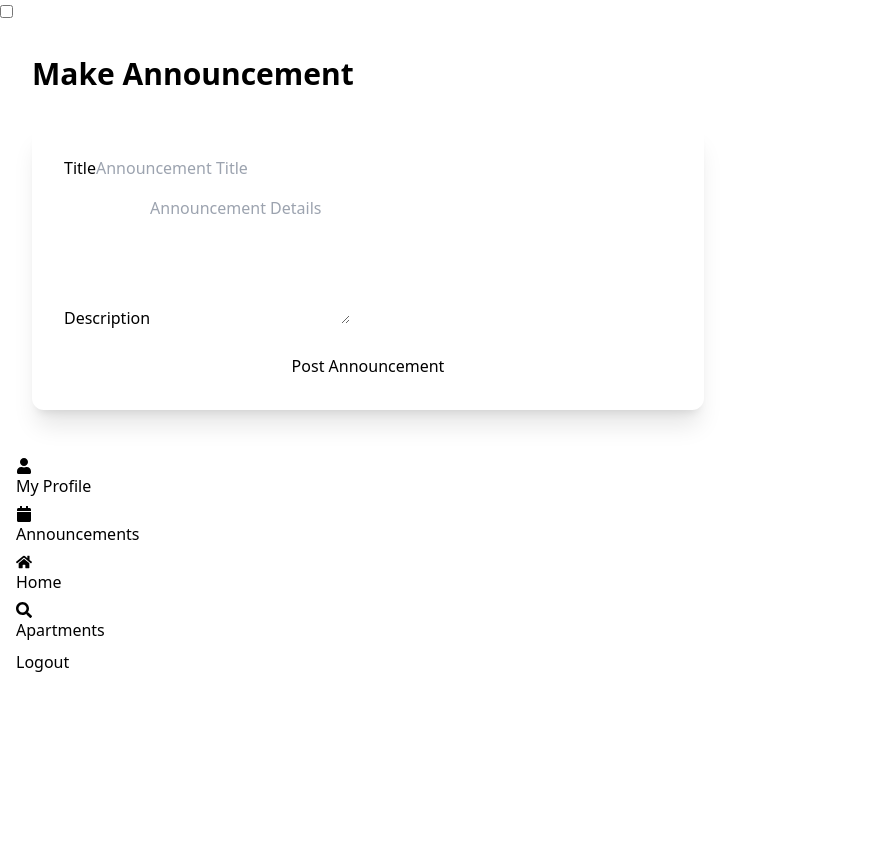
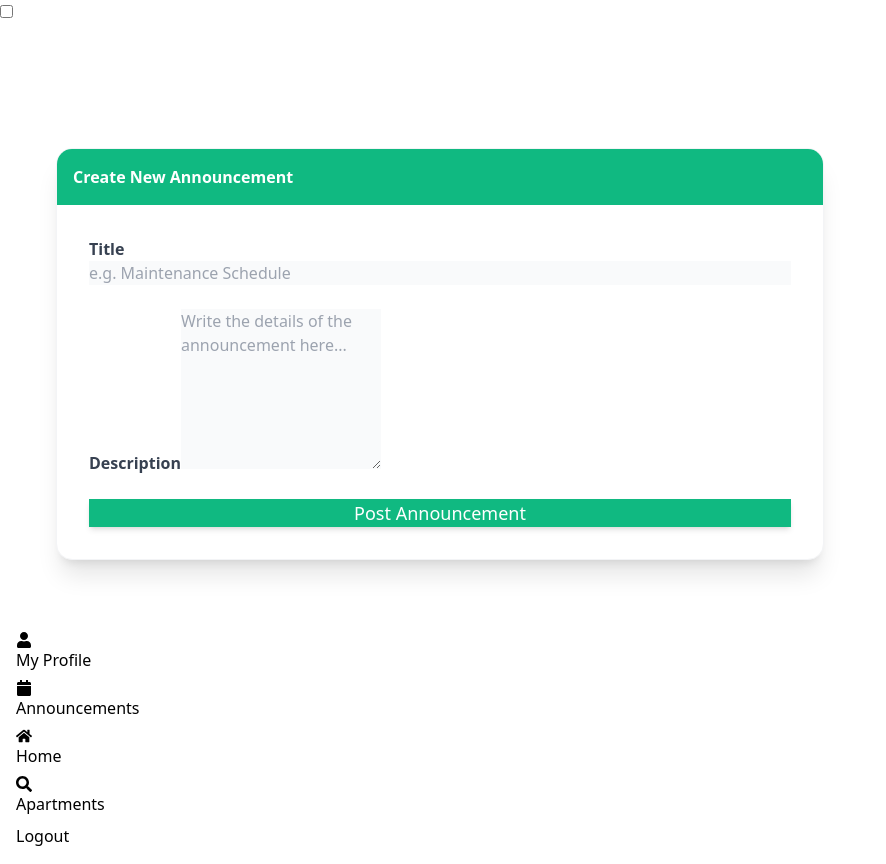
Before and after one commit to MahinAnowar/building-management-system-client, a React (Vite) app: page /dashboard/makeAnnouncement in a window 1280 px wide. Shown: the whole page, without its empty margins (0-886 px from the left). Before the commit the page ends 800 px from the top, so only its background shows below. Built offline with nearby package versions, Linux system fonts and the light colour scheme; no server answers.

Commit message:
dashboard updated

```diff
--- a/src/hooks/useAxiosSecure.jsx
+++ b/src/hooks/useAxiosSecure.jsx
@@ -4,7 +4,7 @@ import { useNavigate } from "react-router-dom";
 import useAuth from "./useAuth";
 
 const axiosSecure = axios.create({
-    baseURL: 'https://building-management-system-server-eight.vercel.app/', // TODO: Update with deployed URL later
+    baseURL: import.meta.env.VITE_API_URL || 'http://localhost:5000',
     withCredentials: true
 });
 
--- a/src/layouts/Dashboard.jsx
+++ b/src/layouts/Dashboard.jsx
@@ -1,4 +1,4 @@
-import { NavLink, Outlet } from "react-router-dom";
+import { NavLink, Outlet, useNavigate } from "react-router-dom";
 import useRole from "../hooks/useRole";
 import { FaAd, FaBook, FaCalendar, FaHome, FaList, FaSearch, FaUser, FaUsers, FaUtensils, FaWallet } from 'react-icons/fa';
 import useAuth from "../hooks/useAuth";
@@ -6,6 +6,15 @@ import useAuth from "../hooks/useAuth";
 const Dashboard = () => {
     const [role, roleLoading] = useRole();
     const { user, logOut } = useAuth();
+    const navigate = useNavigate();
+
+    const handleLogout = () => {
+        logOut()
+            .then(() => {
+                navigate('/');
+            })
+            .catch(error => console.error(error));
+    }
 
     // While loading role, we might show a spinner or nothing.
     // For smoother UX, maybe show skeleton.
@@ -45,7 +54,7 @@ const Dashboard = () => {
                     <div className="divider"></div>
                     <li><NavLink to="/"><FaHome></FaHome> Home</NavLink></li>
                     <li><NavLink to="/apartment"><FaSearch></FaSearch> Apartments</NavLink></li>
-                    <li><button onClick={logOut}>Logout</button></li>
+                    <li><button onClick={handleLogout}>Logout</button></li>
                 </ul>
 
             </div>
--- a/src/pages/Dashboard/Admin/AgreementRequests.jsx
+++ b/src/pages/Dashboard/Admin/AgreementRequests.jsx
@@ -54,7 +54,7 @@ const AgreementRequests = () => {
         <div>
             <h2 className="text-3xl font-bold mb-8">Agreement Requests</h2>
             <div className="overflow-x-auto">
-                <table className="table">
+                <table className="table table-zebra w-full">
                     <thead>
                         <tr>
                             <th>User Name</th>
--- a/src/pages/Dashboard/Admin/MakeAnnouncement.jsx
+++ b/src/pages/Dashboard/Admin/MakeAnnouncement.jsx
@@ -34,36 +34,47 @@ const MakeAnnouncement = () => {
     };
 
     return (
-        <div>
-            <h2 className="text-3xl font-bold mb-8">Make Announcement</h2>
-            <form onSubmit={handleSubmit} className="max-w-2xl bg-base-100 shadow-xl p-8 rounded-xl">
-                <div className="form-control mb-4">
+        <div className="p-6">
+            <h2 className="text-3xl font-bold mb-8 text-white">Make Announcement</h2>
+            <div className="max-w-3xl bg-white shadow-xl rounded-2xl overflow-hidden border border-gray-100">
+                <div className="bg-emerald-500 p-4">
+                    <h3 className="text-white font-semibold flex items-center gap-2">
+                        Create New Announcement
+                    </h3>
+                </div>
+                <form onSubmit={handleSubmit} className="p-8 space-y-6">
+                    <div className="form-control">
                         <label className="label">
-                        <span className="label-text">Title</span>
+                            <span className="label-text font-bold text-gray-700">Title</span>
                         </label>
                         <input
                             type="text"
-                        placeholder="Announcement Title"
-                        className="input input-bordered"
+                            placeholder="e.g. Maintenance Schedule"
+                            className="input input-bordered w-full focus:outline-none focus:border-emerald-500 bg-gray-50 text-gray-900"
                             required
                             value={title}
                             onChange={(e) => setTitle(e.target.value)}
                         />
                     </div>
-                <div className="form-control mb-6">
+                    <div className="form-control">
                         <label className="label">
-                        <span className="label-text">Description</span>
+                            <span className="label-text font-bold text-gray-700">Description</span>
                         </label>
                         <textarea
-                        className="textarea textarea-bordered h-32"
-                        placeholder="Announcement Details"
+                            className="textarea textarea-bordered h-40 focus:outline-none focus:border-emerald-500 bg-gray-50 text-gray-900 text-base"
+                            placeholder="Write the details of the announcement here..."
                             required
                             value={description}
                             onChange={(e) => setDescription(e.target.value)}
                         ></textarea>
                     </div>
-                <button className="btn btn-primary w-full">Post Announcement</button>
+                    <div className="form-control mt-4">
+                        <button className="btn bg-emerald-500 hover:bg-emerald-600 text-white border-none w-full text-lg shadow-md">
+                            Post Announcement
+                        </button>
+                    </div>
                 </form>
+            </div>
         </div>
     );
 };
--- a/src/pages/Dashboard/Admin/ManageCoupons.jsx
+++ b/src/pages/Dashboard/Admin/ManageCoupons.jsx
@@ -9,7 +9,7 @@ const ManageCoupons = () => {
     const { data: coupons = [], refetch } = useQuery({
         queryKey: ['coupons'],
         queryFn: async () => {
-            const res = await axiosSecure.get('/coupons');
+            const res = await axiosSecure.get('/admin/coupons');
             return res.data;
         }
     });
@@ -24,7 +24,8 @@ const ManageCoupons = () => {
         const couponData = {
             code,
             discount: parseFloat(discount),
-            description
+            description,
+            isAvailable: true
         };
 
         try {
--- a/src/pages/Dashboard/Common/MyProfile.jsx
+++ b/src/pages/Dashboard/Common/MyProfile.jsx
@@ -6,7 +6,7 @@ const MyProfile = () => {
     const { user } = useAuth();
     const axiosSecure = useAxiosSecure();
 
-    const { data: agreement } = useQuery({
+    const { data: agreements = [] } = useQuery({
         queryKey: ['agreement', user?.email],
         enabled: !!user?.email,
         queryFn: async () => {
@@ -15,7 +15,9 @@ const MyProfile = () => {
         }
     });
 
-    const isMember = agreement && agreement.status === 'checked'; // Simplified check, ideally rely on role or status
+    // Find the valid accepted agreement
+    const agreement = agreements.find(a => a.status === 'checked');
+    const isMember = !!agreement;
 
     return (
         <div>
--- a/src/pages/Login/Login.jsx
+++ b/src/pages/Login/Login.jsx
@@ -77,13 +77,13 @@ const Login = () => {
                             <label className="label">
                                 <span className="label-text font-semibold">Email</span>
                             </label>
-                            <input type="email" name="email" placeholder="email@example.com" className="input input-bordered w-full focus:outline-none focus:border-emerald-500" required />
+                            <input type="email" name="email" placeholder="email@example.com" className="input input-bordered w-full bg-white text-gray-900 border-gray-300 focus:outline-none focus:border-emerald-500" required />
                         </div>
                         <div className="form-control">
                             <label className="label">
                                 <span className="label-text font-semibold">Password</span>
                             </label>
-                            <input type="password" name="password" placeholder="******" className="input input-bordered w-full focus:outline-none focus:border-emerald-500" required />
+                            <input type="password" name="password" placeholder="******" className="input input-bordered w-full bg-white text-gray-900 border-gray-300 focus:outline-none focus:border-emerald-500" required />
                             <label className="label">
                                 <a href="#" className="label-text-alt link link-hover text-emerald-600">Forgot password?</a>
                             </label>
```
Also changed, not shown: server.js (+12 -4 lines), src/pages/Apartment/Apartment.jsx (+14 -7 lines), src/pages/Dashboard/Member/MakePayment.jsx (+7 -4 lines), src/pages/Register/Register.jsx (+4 -4 lines). Lines whose indentation alone changed are shown as unchanged.
